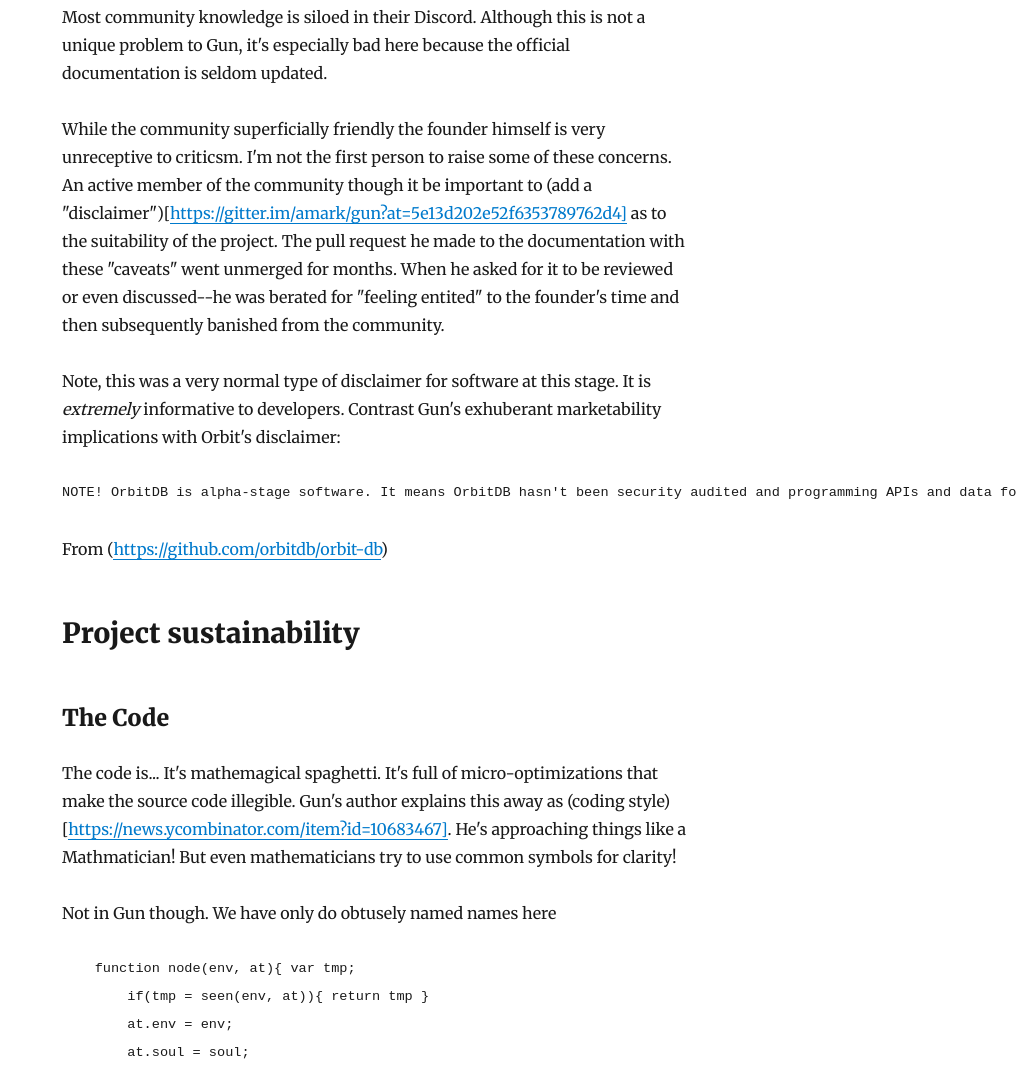
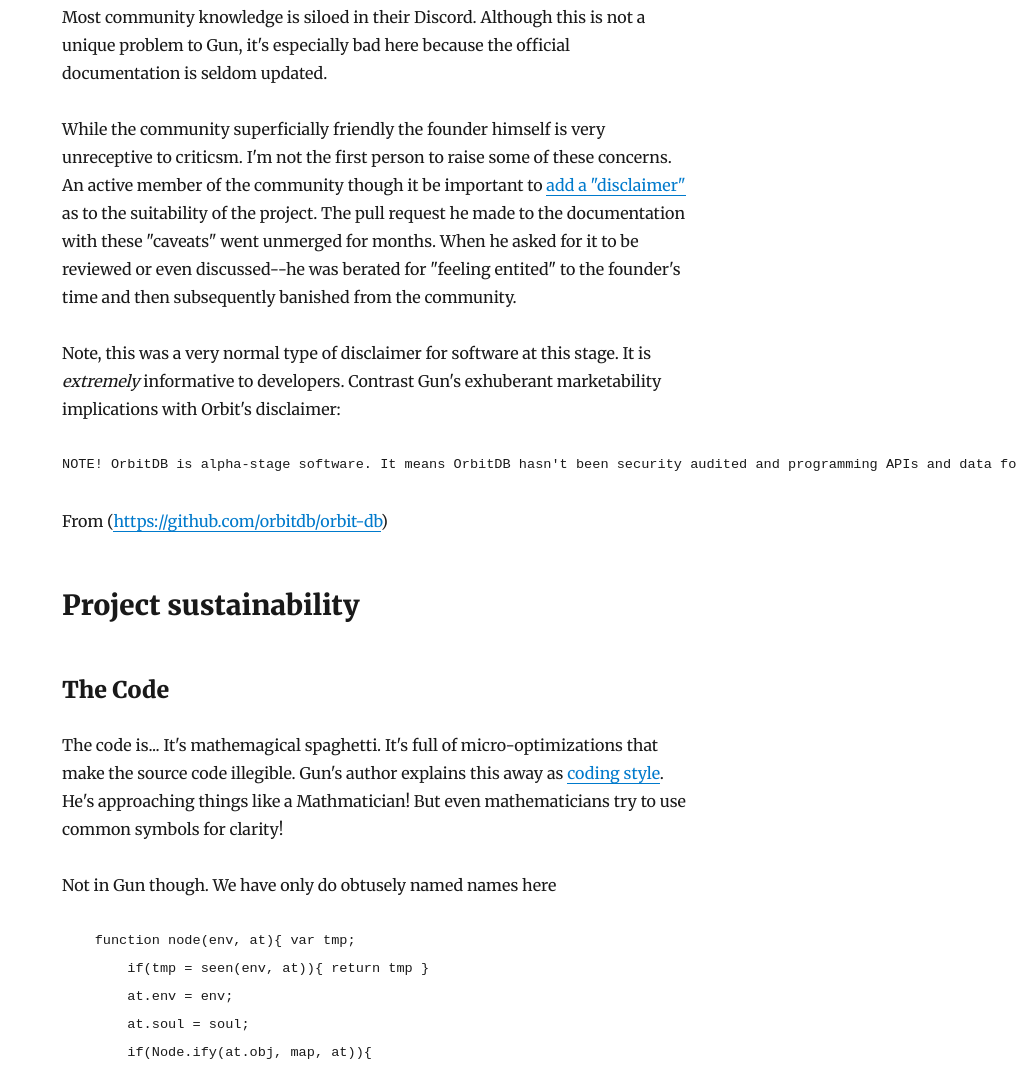
Before and after one commit to wesleylima/wesleylima.github.io, a Gatsby site: page /what-is-gun-database/ in a window 1280 px wide. Shown: the part 4999-6070 px from the top of the page, without its empty margins (263-1280 px from the left). Built offline with nearby package versions, Linux system fonts and the light colour scheme; Gatsby itself is replaced by a stand-in of ours; some packages are replaced by stand-ins of ours; code samples lack their colours.

Commit message:
Fixed links

```diff
--- a/content/blog/what-is-gun-database/index.md
+++ b/content/blog/what-is-gun-database/index.md
@@ -91,7 +91,7 @@ I did mention the community in "The Good" section. Yes they're very friendly to
 
 Most community knowledge is siloed in their Discord. Although this is not a unique problem to Gun, it's especially bad here because the official documentation is seldom updated.
 
-While the community superficially friendly the founder himself is very unreceptive to criticsm. I'm not the first person to raise some of these concerns. An active member of the community though it be important to (add a "disclaimer")[https://gitter.im/amark/gun?at=5e13d202e52f6353789762d4] as to the suitability of the project. The pull request he made to the documentation with these "caveats" went unmerged for months. When he asked for it to be reviewed or even discussed--he was berated for "feeling entited" to the founder's time and then subsequently banished from the community.
+While the community superficially friendly the founder himself is very unreceptive to criticsm. I'm not the first person to raise some of these concerns. An active member of the community though it be important to [add a "disclaimer"](https://gitter.im/amark/gun?at=5e13d202e52f6353789762d4) as to the suitability of the project. The pull request he made to the documentation with these "caveats" went unmerged for months. When he asked for it to be reviewed or even discussed--he was berated for "feeling entited" to the founder's time and then subsequently banished from the community.
 
 Note, this was a very normal type of disclaimer for software at this stage. It is _extremely_ informative to developers. Contrast Gun's exhuberant marketability implications with Orbit's disclaimer:
 
@@ -103,7 +103,7 @@ From (https://github.com/orbitdb/orbit-db)
 
 ## Project sustainability
 ### The Code
-The code is... It's mathemagical spaghetti. It's full of micro-optimizations that make the source code illegible. Gun's author explains this away as (coding style)[https://news.ycombinator.com/item?id=10683467]. He's approaching things like a Mathmatician! But even mathematicians try to use common symbols for clarity!
+The code is... It's mathemagical spaghetti. It's full of micro-optimizations that make the source code illegible. Gun's author explains this away as [coding style](https://news.ycombinator.com/item?id=10683467). He's approaching things like a Mathmatician! But even mathematicians try to use common symbols for clarity!
 
 Not in Gun though. We have only do obtusely named names here
 
```
